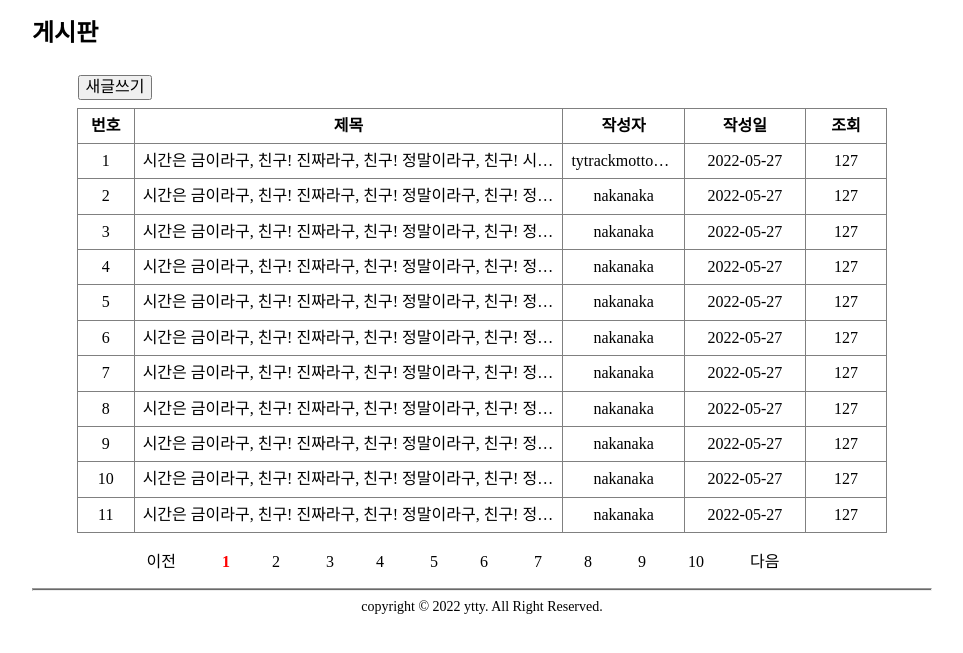
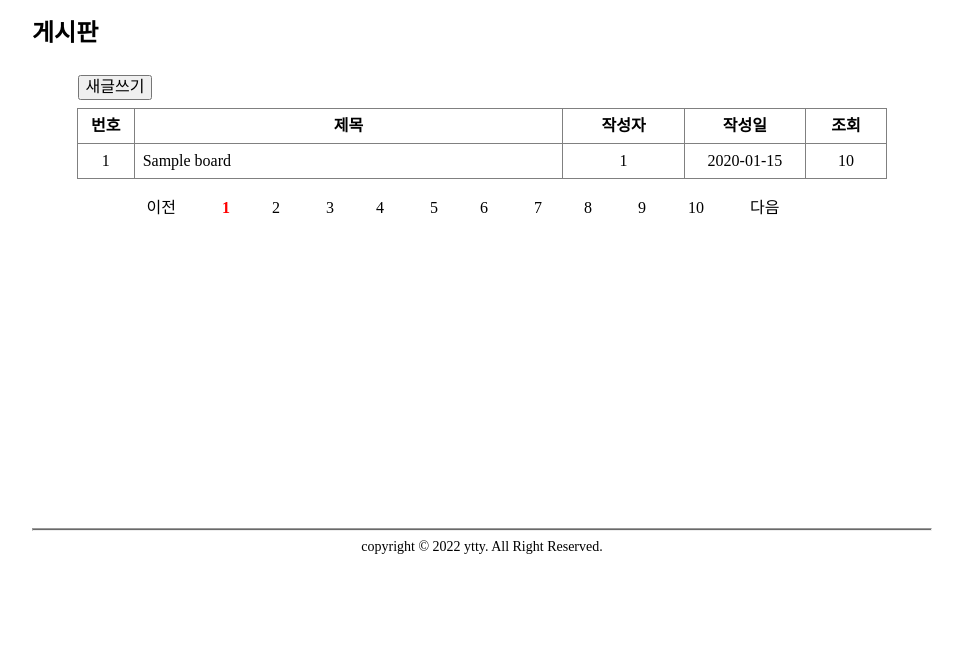
Before and after one commit to NAKAMOTO-R/SemiProjectV1b-Django3, a Django app: page /list/ in a window 1280 px wide. Shown: the part 116-769 px from the top of the page, without its empty margins (158-1121 px from the left). Run offline with Django 3.2, Linux system fonts and the light colour scheme; tables that the repository leaves empty hold one stand-in row (values such as "Sample post"); parts of the project's set-up code (start-up, migrations or seed data) failed here and were passed over.

Commit message:
게시판 리스트 만들기

```diff
--- a/board/views.py
+++ b/board/views.py
@@ -1,13 +1,41 @@
-from django.shortcuts import render
+from django.shortcuts import render, redirect
 
 # Create your views here.
+from board.models import board
+from member.models import Member
+
+
 def list(request):
-    return render(request, 'board/list.html')
+    bdlist = board.objects.values('id','title','userid','regdate','views').order_by('-id')
 
+    context = {'bds':bdlist}
+    return render(request, 'board/list.html', context)
 
 def view(request):
     return render(request, 'board/view.html')
 
 
 def write(request):
-    return render(request, 'board/write.html')
+    returnPage = 'board/write.html'
+    form = ''
+    error = ''
+
+
+    if request.method == 'GET':
+        pass
+
+    elif request.method == 'POST':
+        form = request.POST.dict()
+
+        if not (form['title'] and form['contents']):
+            error = '제목이나 본문 작성혀라'
+        else:
+            bd = board(title=form['title'], contents=form['contents'], userid=Member.objects.get(pk=form['userid']))
+
+            bd.save()
+
+            return redirect('/list')
+
+    context = {'form': form, 'error': error}
+
+    return render(request, returnPage, context)
--- a/member/views.py
+++ b/member/views.py
@@ -60,6 +60,10 @@ def login(request):
             if member and check_password(form['passwd'], member.passwd):
                 # 세션변수에 인증정보 저장해둠
                 request.session['userid'] = form['userid']
+                #로그인한 사용자의 id도 쿼리문을 통해 조회해서 변수에 저장해둠
+                id = Member.objects.all().filter(userid=form['userid']).values_list('id')[0][0]
+                request.session['userid_id'] = id
+                # print(id)
 
                 return redirect('/') #index로 이동
             else:
--- a/templates/board/list.html
+++ b/templates/board/list.html
@@ -64,85 +64,16 @@
                 <th>작성일</th>
                 <th>조회</th>
             </tr>
+            {% for b in bds %}
 
             <tr>
-                <td>1</td>
-                <td><a href="/view?bno=1">시간은 금이라구, 친구! 진짜라구, 친구! 정말이라구, 친구! 시간은 금이라구, 친구!</a></td>
-                <td>tytrackmottomotto</td>
-                <td>2022-05-27</td>
-                <td>127</td>
+                <td>{{ b.id }}</td>
+                <td><a href="/view?bno={{ b.id }}">{{ b.title }}</a></td>
+                <td>{{ b.userid }}</td>
+                <td>{{ b.regdate|date:'Y-m-d'}}</td>
+                <td>{{ b.views }}</td>
             </tr>
-            <tr>
-                <td>2</td>
-                <td>시간은 금이라구, 친구! 진짜라구, 친구! 정말이라구, 친구! 정말이라구, 친구! 시간은 금이라구, 친구</td>
-                <td>nakanaka</td>
-                <td>2022-05-27</td>
-                <td>127</td>
-            </tr>
-            <tr>
-                <td>3</td>
-                <td>시간은 금이라구, 친구! 진짜라구, 친구! 정말이라구, 친구! 정말이라구, 친구! 시간은 금이라구, 친구</td>
-                <td>nakanaka</td>
-                <td>2022-05-27</td>
-                <td>127</td>
-            </tr>
-            <tr>
-                <td>4</td>
-                <td>시간은 금이라구, 친구! 진짜라구, 친구! 정말이라구, 친구! 정말이라구, 친구! 시간은 금이라구, 친구</td>
-                <td>nakanaka</td>
-                <td>2022-05-27</td>
-                <td>127</td>
-            </tr>
-            <tr>
-                <td>5</td>
-                <td>시간은 금이라구, 친구! 진짜라구, 친구! 정말이라구, 친구! 정말이라구, 친구! 시간은 금이라구, 친구</td>
-                <td>nakanaka</td>
-                <td>2022-05-27</td>
-                <td>127</td>
-            </tr>
-           <tr>
-                <td>6</td>
-                <td>시간은 금이라구, 친구! 진짜라구, 친구! 정말이라구, 친구! 정말이라구, 친구! 시간은 금이라구, 친구</td>
-                <td>nakanaka</td>
-                <td>2022-05-27</td>
-                <td>127</td>
-            </tr>
-            <tr>
-                <td>7</td>
-                <td>시간은 금이라구, 친구! 진짜라구, 친구! 정말이라구, 친구! 정말이라구, 친구! 시간은 금이라구, 친구</td>
-                <td>nakanaka</td>
-                <td>2022-05-27</td>
-                <td>127</td>
-            </tr>
-            <tr>
-                <td>8</td>
-                <td>시간은 금이라구, 친구! 진짜라구, 친구! 정말이라구, 친구! 정말이라구, 친구! 시간은 금이라구, 친구</td>
-                <td>nakanaka</td>
-                <td>2022-05-27</td>
-                <td>127</td>
-            </tr>
-            <tr>
-                <td>9</td>
-                <td>시간은 금이라구, 친구! 진짜라구, 친구! 정말이라구, 친구! 정말이라구, 친구! 시간은 금이라구, 친구</td>
-                <td>nakanaka</td>
-                <td>2022-05-27</td>
-                <td>127</td>
-            </tr>
-            <tr>
-                <td>10</td>
-                <td>시간은 금이라구, 친구! 진짜라구, 친구! 정말이라구, 친구! 정말이라구, 친구! 시간은 금이라구, 친구</td>
-                <td>nakanaka</td>
-                <td>2022-05-27</td>
-                <td>127</td>
-            </tr>
-            <tr>
-                <td>11</td>
-                <td>시간은 금이라구, 친구! 진짜라구, 친구! 정말이라구, 친구! 정말이라구, 친구! 시간은 금이라구, 친구</td>
-                <td>nakanaka</td>
-                <td>2022-05-27</td>
-                <td>127</td>
-            </tr>
-
+            {% endfor %}
 
         </table>
         <ul id="pgnav">
--- a/templates/board/write.html
+++ b/templates/board/write.html
@@ -32,6 +32,7 @@
         <h2>게시판 새글쓰기</h2>
         <div id="write">
             <form name="boardfrm" method="post">
+                {% csrf_token %}
                 <div><label for="title">제목</label> <input type="text" name="title" id="title"></div>
                 <div><label for="writer">작성자</label><span>nakanaka</span></div>
                 <div><label for="contents" class="up">본문</label>
@@ -40,7 +41,7 @@
                 <div><label></label>
                     <button type="button" id="boardbtn">입력완료</button>
                     <button type="button" >다시입력</button></div>
-                <input type="hidden" name="userid" value="nakanaka"> <!-- form범위내에 숨겨서 넣으면 서버에 전송됨-->
+                <input type="hidden" name="userid" value="{{ request.session.userid_id }}"> <!-- form범위내에 숨겨서 넣으면 서버에 전송됨-->
                 </form>
         </div>
 {% endblock %}
```
